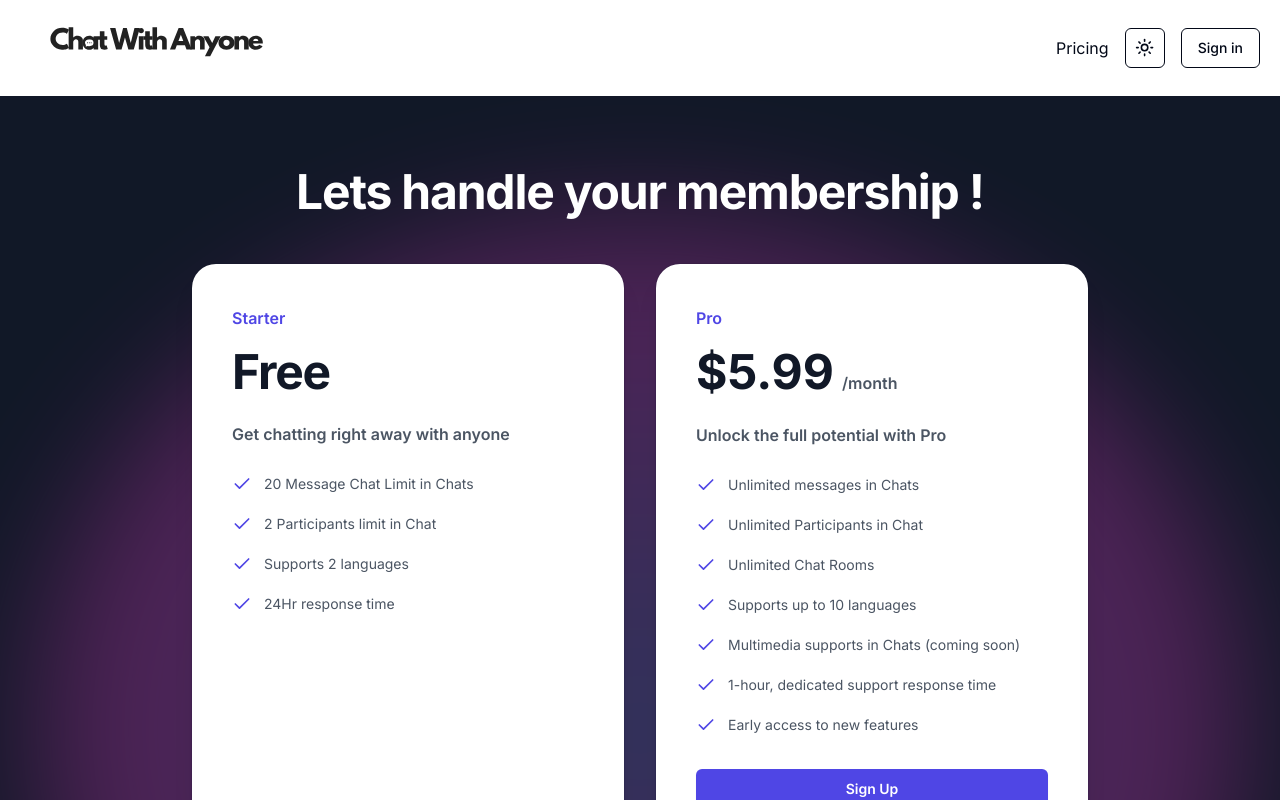
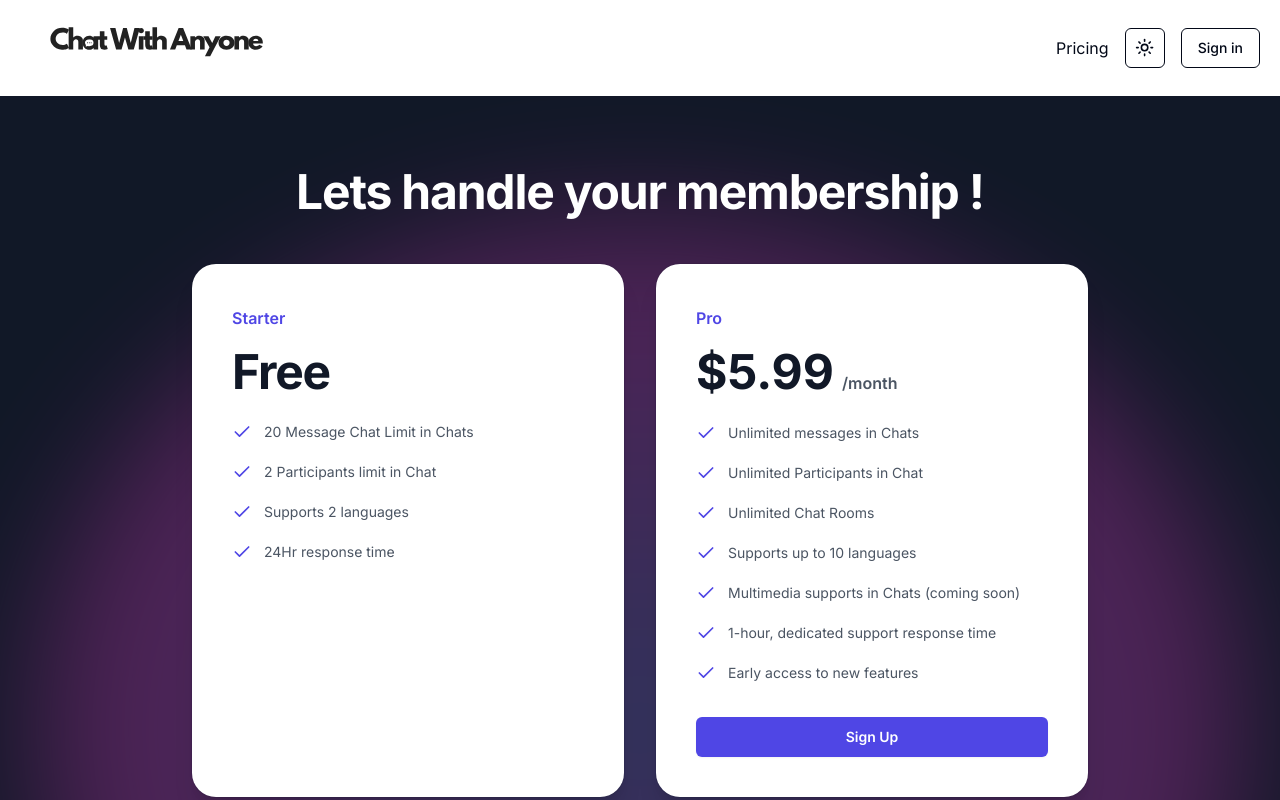
Before and after one commit to RuhaimHakeem/saas-translation-app, a Next.js app: page /register in a window 1280 px wide. Shown: the top 800 px of the page. Built offline with nearby package versions, Linux system fonts and the light colour scheme; no server answers.

Commit message:
test commit

```diff
--- a/components/pricing-card.tsx
+++ b/components/pricing-card.tsx
@@ -67,9 +67,9 @@ export const PricingCard = ({ redirect }: { redirect: boolean }) => {
                   </span>
                 )}
               </div>
-              <p className="mt-6 font-semibold text-base leading-7 text-gray-600">
+              {/* <p className="mt-6 font-semibold text-base leading-7 text-gray-600">
                 {tier.description}
-              </p>
+              </p> */}
               <ul className="mt-6 space-y-4 text-sm leading-6 text-gray-600">
                 {tier.features.map((feature, i) => (
                   <li key={i} className="flex gap-x-3">
```
